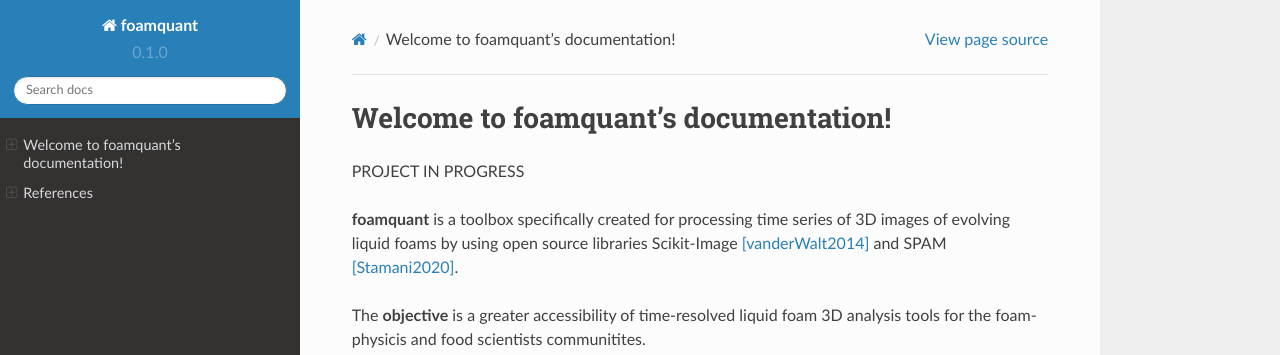
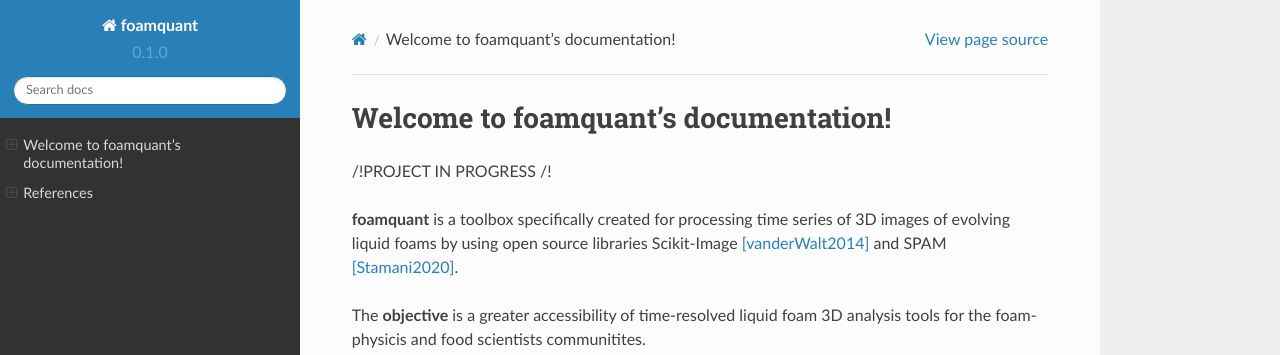
Before and after one commit to floschott/foamquant, a Sphinx documentation site: the page built from docs/source/index.rst, in a window 1280 px wide and 900 px high. Shown: the top 355 px of the window. Built offline with Sphinx 7.4.7 and the Read the Docs theme 2.0.0, drawn with Linux system fonts in a browser that asks for light colours; pages that are not in the unit, such as notebooks, are missing from menus.

```diff
--- a/docs/source/index.rst
+++ b/docs/source/index.rst
@@ -1,7 +1,7 @@
 Welcome to foamquant's documentation!
 ===================================
 
-PROJECT IN PROGRESS
+/!\ PROJECT IN PROGRESS /!\
 
 **foamquant** is a toolbox specifically created for processing time series of 3D images of evolving liquid foams by using open source libraries Scikit-Image [vanderWalt2014]_ and SPAM [Stamani2020]_.
 
```
